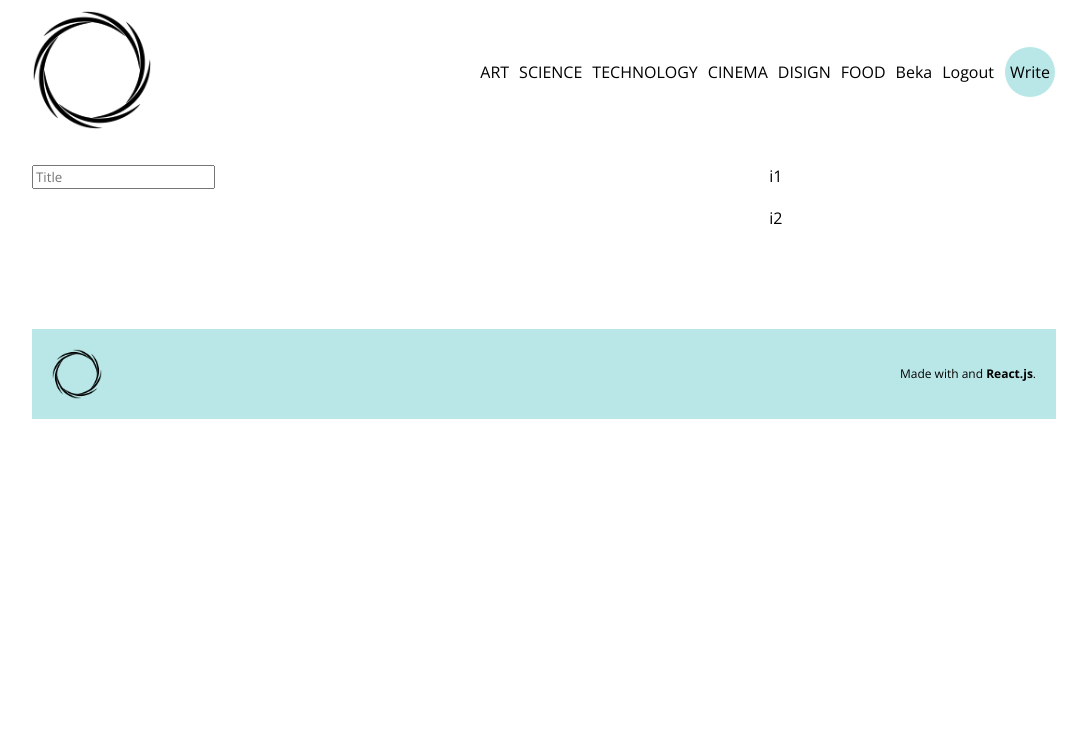
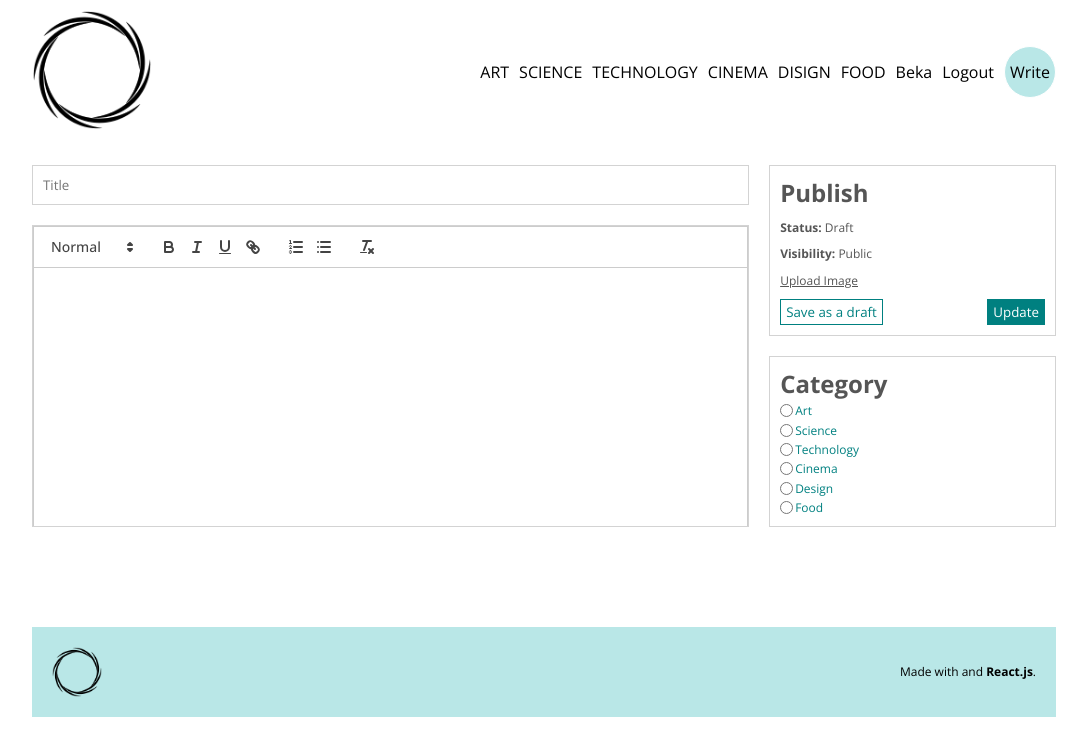
Before and after one commit to bekasturua/React-NodeJs, a React (Create React App) app in the folder client/: page /write in a window 1280 px wide. Shown: the top 756 px of the page, without its empty margins (96-1183 px from the left). Built offline with nearby package versions, Linux system fonts and the light colour scheme.

Commit message:
add post page

```diff
--- a/client/src/pages/Write.jsx
+++ b/client/src/pages/Write.jsx
@@ -1,14 +1,65 @@
-import React from 'react'
+import React, { useState } from 'react';
+import ReactQuill from 'react-quill';
+import 'react-quill/dist/quill.snow.css';
 
 const Write = () => {
+    const [value, setValue] = useState('');
+
+    console.log(value)
     return (
         <div className='add' >
             <div className="content">
                 <input type="text" placeholder='Title' />
+                <div className='editorContainer'>
+                    <ReactQuill className='editor' theme="snow" value={value} onChange={setValue} />
+                </div>
             </div>
             <div className="menu">
-                <div className="item">i1</div>
-                <div className="item">i2</div>
+                <div className="item">
+                    <h1>Publish</h1>
+                    <span>
+                        <b>Status:</b> Draft
+                    </span>
+                    <span>
+                        <b>Visibility:</b> Public
+                    </span>
+                    <input style={{ display: "none" }} type="file" name='' id='file' />
+                    <label className='file' htmlFor="file">Upload Image</label>
+                    <div className="buttons">
+                        <button>Save as a draft</button>
+                        <button>Update</button>
+                    </div>
+                </div>
+                <div className="item">
+                    <h1>Category</h1>
+                    <div className="cat">
+                        <input type="radio" name='cat' value="art" id='art' />
+                        <label htmlFor="art">Art</label>
+                    </div>
+                    <div className="cat">
+                        <input type="radio" name='cat' value="science" id='science' />
+                        <label htmlFor="science">Science</label>
+                    </div>
+                    <div className="cat">
+                        <input type="radio" name='cat' value="technology" id='technology' />
+                        <label htmlFor="technology">Technology</label>
+                    </div>
+                    <div className="cat">
+                        <input type="radio" name='cat' value="cinema" id='cinema' />
+                        <label htmlFor="cinema">Cinema</label>
+                    </div>
+                    <div className="cat">
+                        <input type="radio" name='cat' value="design" id='design' />
+                        <label htmlFor="design">Design</label>
+                    </div>
+                    <div className="cat">
+                        <input type="radio" name='cat' value="food" id='food' />
+                        <label htmlFor="food">Food</label>
+
+                    </div>
+
+
+                </div>
             </div>
         </div>
     )
--- a/client/src/style.scss
+++ b/client/src/style.scss
@@ -307,12 +307,78 @@
 
       .content {
         flex: 5;
+        display: flex;
+        flex-direction: column;
+        gap: 20px;
+
+        input {
+          padding: 10px;
+          border: 1px solid lightgray;
+        }
+
+        .editorContainer {
+          height: 300px;
+          overflow: scroll;
+          border: 1px solid lightgray;
+
+          .editor {
+            height: 100%;
+            border: none;
+          }
+        }
       }
       .menu {
         flex: 2;
         display: flex;
         flex-direction: column;
         gap: 20px;
+
+        .item {
+          border: 1px solid lightgray;
+          padding: 10px;
+          flex: 1;
+          display: flex;
+          flex-direction: column;
+          justify-content: space-between;
+          font-size: 12px;
+          color: #555;
+
+          h1 {
+            font-style: 20px;
+          }
+          .file {
+            text-decoration: underline;
+            cursor: pointer;
+          }
+
+          .buttons {
+            display: flex;
+            justify-content: space-between;
+
+            :first-child {
+              cursor: pointer;
+              color: teal;
+              background-color: white;
+              border: 1px solid teal;
+              padding: 3px 5px;
+            }
+
+            :last-child {
+              cursor: pointer;
+              color: white;
+              background-color: teal;
+              border: 1px solid teal;
+              padding: 3px 5px;
+            }
+          }
+
+          .cat {
+            display: flex;
+            align-items: center;
+            gap: 2px;
+            color: teal;
+          }
+        }
       }
     }
   }
```
